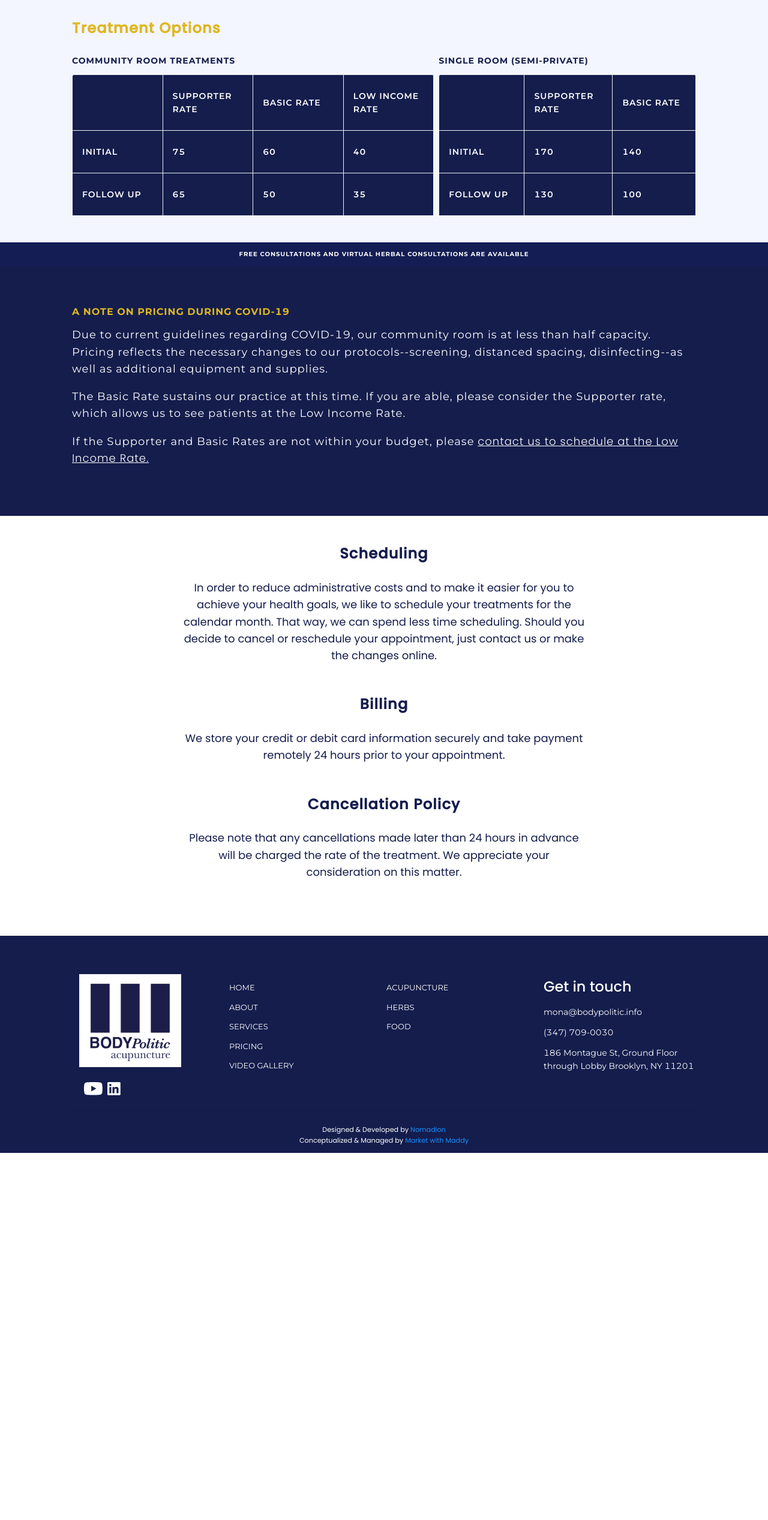
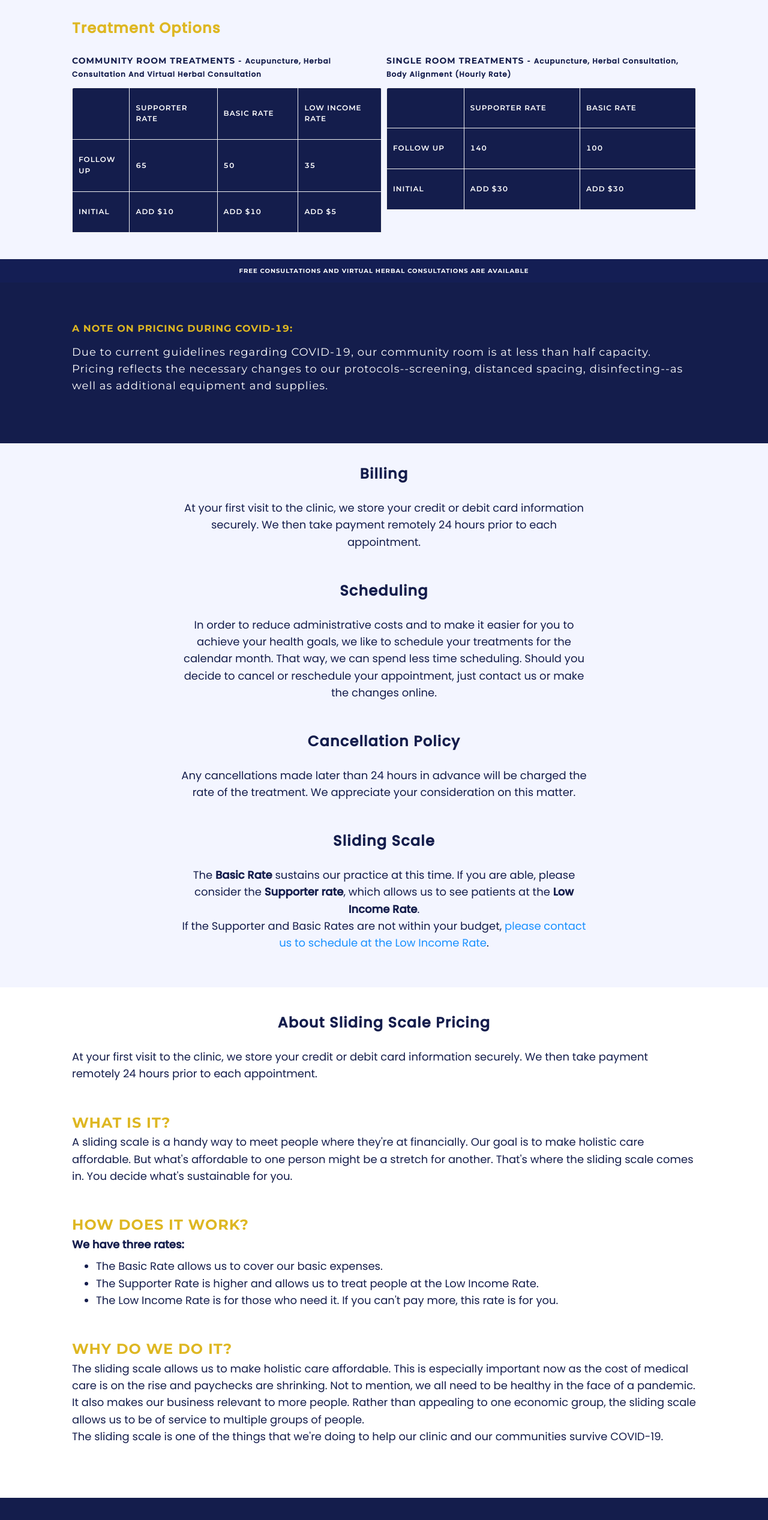
Before and after one commit to Takhine/bodypolitic, a React (Create React App) app: page /pricing in a window 1280 px wide. Shown: the part 212-2746 px from the top of the page at 60% size. Before the commit the page ends 2134 px from the top, so only its background shows below. Built offline with nearby package versions, Linux system fonts and the light colour scheme.

Commit message:
Pricing Changes

```diff
--- a/src/layout/NavMenu.js
+++ b/src/layout/NavMenu.js
@@ -31,13 +31,6 @@ const NavMenu = ({ showCovid, hideCovid, showComm, hideComm }) => {
         </NavLink>
       </li>
       <li className="navItem">
-      <NavLink exact to="/pricing" activeClassName="selected">
-        <p onClick={() => handleClick()} className="nav-link">
-          Pricing
-        </p>
-      </NavLink>
-    </li>
-      <li className="navItem">
         <NavLink exact to="/videos" activeClassName="selected">
           <p className="nav-link">Videos</p>
         </NavLink>
@@ -56,6 +49,13 @@ const NavMenu = ({ showCovid, hideCovid, showComm, hideComm }) => {
           <p className="nav-link">Contact</p>
         </NavLink>
       </li> */}
+      <li className="navItem">
+      <NavLink exact to="/pricing" activeClassName="selected">
+        <p onClick={() => handleClick()} className="nav-link">
+          Pricing
+        </p>
+      </NavLink>
+    </li>
     </ul>
   );
 };
--- a/src/layout/Navbar.js
+++ b/src/layout/Navbar.js
@@ -154,12 +154,11 @@ const Navbar = (props) => {
               <p className="link">Services</p>
             </NavLink>
           </Menu.Item>
-          <Menu.Item key="/pricing" onClick={() => hideDrawer()}>
-          <NavLink exact to="/pricing" activeClassName="selected">
-            <p className="link">Pricing</p>
-          </NavLink>
-        </Menu.Item>
-          <Menu.Item key="/videos" activeClassName="selected" onClick={() => hideDrawer()}>
+          <Menu.Item
+            key="/videos"
+            activeClassName="selected"
+            onClick={() => hideDrawer()}
+          >
             <NavLink exact to="/videos">
               <p className="link">Videos</p>
             </NavLink>
@@ -173,6 +172,11 @@ const Navbar = (props) => {
           >
             <a className="link">Community</a>
           </Menu.Item>*/}
+          <Menu.Item key="/pricing" onClick={() => hideDrawer()}>
+            <NavLink exact to="/pricing" activeClassName="selected">
+              <p className="link">Pricing</p>
+            </NavLink>
+          </Menu.Item>
           <Menu.Item
             key="/Consultation"
             onClick={() => {
--- a/src/modals/CommunityModal.js
+++ b/src/modals/CommunityModal.js
@@ -21,7 +21,7 @@ export default function CommunityModal({ visible, hideComm }) {
         </h2>
         <h3 className="section-header">Community Acupuncture</h3>
         <p className="section-description">
-          6-12 people receive treatment in the same room. If you like the idea
+          3-4 people receive treatment in the same room. If you like the idea
           of relaxing with others, this is for you. And since acupuncture
           affects our qi, or energy, in addition to the physical body, many
           believe that the energy cultivated in group acupuncture settings can
--- /dev/null
+++ b/src/pages/Pricing/About.js
@@ -0,0 +1,55 @@
+import React from "react";
+
+export default function About() {
+  return (
+    <div className="about-pricing">
+      <h2 className="about-subheader" style={{ textAlign: "center" }}>
+        About Sliding Scale Pricing
+      </h2>{" "}
+      <p className="description">
+        At your first visit to the clinic, we store your credit or debit card
+        information securely. We then take payment remotely 24 hours prior to
+        each appointment.
+      </p>
+      <h2 className="about-heading">What is it?</h2>
+      <p className="description">
+        A sliding scale is a handy way to meet people where they're at
+        financially. Our goal is to make holistic care affordable. But what's
+        affordable to one person might be a stretch for another. That's where
+        the sliding scale comes in. You decide what's sustainable for you.
+      </p>
+      <h2 className="about-heading">How Does it Work?</h2>
+      <p className="description"
+      style={{
+        marginBottom: '8px',
+        fontWeight: '600'
+      }}
+      >We have three rates:</p>
+      <ul className="description">
+        <li>The Basic Rate allows us to cover our basic expenses.</li>
+        <li>
+          The Supporter Rate is higher and allows us to treat people at the Low
+          Income Rate.
+        </li>
+        <li>
+          The Low Income Rate is for those who need it. If you can't pay more,
+          this rate is for you.
+        </li>
+      </ul>
+      <h2 className="about-heading">Why Do We Do It?</h2>
+      <p className="description">
+        The sliding scale allows us to make holistic care affordable. This is
+        especially important now as the cost of medical care is on the rise and
+        paychecks are shrinking. Not to mention, we all need to be healthy in
+        the face of a pandemic.
+        <br />
+        It also makes our business relevant to more people. Rather than
+        appealing to one economic group, the sliding scale allows us to be of
+        service to multiple groups of people.
+        <br />
+        The sliding scale is one of the things that we're doing to help our
+        clinic and our communities survive COVID-19.
+      </p>
+    </div>
+  );
+}
--- a/src/pages/Pricing/Banner.js
+++ b/src/pages/Pricing/Banner.js
@@ -5,25 +5,25 @@ import { Row, Col, Table } from "antd";
 const communityColumn = [
   {
     title: "",
-    width: 150,
+    width: 100,
     dataIndex: "title",
     key: "title",
   },
   {
     title: "Supporter Rate",
-    width: 150,
+    width: 160,
     dataIndex: "supporter",
     key: "supporter",
   },
   {
     title: "Basic Rate",
-    width: 150,
+    width: 160,
     dataIndex: "basic_rate",
     key: "basic_rate",
   },
   {
     title: "Low Income Rate",
-    width: 150,
+    width: 160,
     dataIndex: "low_income",
     key: "low_income",
   },
@@ -32,24 +32,24 @@ const communityColumn = [
 const communityData = [
   {
     key: 1,
-    title: "Initial",
-    supporter: "75",
-    basic_rate: "60",
-    low_income: "40",
-  },
-  {
-    key: 2,
     title: "Follow up",
     supporter: "65",
     basic_rate: "50",
     low_income: "35",
+  },
+  {
+    key: 2,
+    title: "Initial",
+    supporter: "Add $10",
+    basic_rate: "Add $10",
+    low_income: "Add $5",
   },
 ];
 
 const singleTable = [
   {
     title: "",
-    width: 150,
+    width: 100,
     dataIndex: "title",
     key: "title",
   },
@@ -70,15 +70,15 @@ const singleTable = [
 const singleData = [
   {
     key: 1,
-    title: "Initial",
-    supporter: "170",
-    basic_rate: "140",
+    title: "Follow up",
+    supporter: "140",
+    basic_rate: "100",
   },
   {
     key: 2,
-    title: "Follow up",
-    supporter: "130",
-    basic_rate: "100",
+    title: "Initial",
+    supporter: "Add $30",
+    basic_rate: "Add $30",
   },
 ];
 export default function () {
@@ -90,8 +90,8 @@ export default function () {
       <div className="tables-container section-heading">
         <h2 className="table-header">Treatment Options</h2>
         <Row gutter={8}>
-          <Col xs={24} md={12} lg={14}>
-            <h2 className="table-subheader">Community Room Treatments</h2>
+          <Col xs={24} md={12} lg={12}>
+            <h2 className="table-subheader">Community Room Treatments - <span>Acupuncture, Herbal Consultation and Virtual Herbal Consultation</span></h2>
             <Table
               columns={communityColumn}
               dataSource={communityData}
@@ -102,8 +102,8 @@ export default function () {
               className="table"
             />
           </Col>
-          <Col xs={24} md={12} lg={10}>
-            <h2 className="table-subheader">Single Room (semi-private)</h2>
+          <Col xs={24} md={12} lg={12}>
+            <h2 className="table-subheader">Single Room Treatments - <span>Acupuncture, Herbal Consultation, Body Alignment (hourly rate)</span></h2>
 
             <Table
               columns={singleTable}
--- a/src/pages/Pricing/CovidNote.js
+++ b/src/pages/Pricing/CovidNote.js
@@ -3,28 +3,13 @@ import React from "react";
 export default function CovidNote() {
   return (
     <div className="covid-note">
-      <h2 className="heading">A note on pricing during covid-19</h2>
+      <h2 className="heading">A note on pricing during COVID-19:</h2>
       <p className="description">
         Due to current guidelines regarding COVID-19, our community room is at
         less than half capacity. Pricing reflects the necessary changes to our
         protocols--screening, distanced spacing, disinfecting--as well as
         additional equipment and supplies.
       </p>
-      <p className="description">
-        The Basic Rate sustains our practice at this time. If you are able,
-        please consider the Supporter rate, which allows us to see patients at
-        the Low Income Rate.{" "}
-      </p>
-      <p className="description">
-        If the Supporter and Basic Rates are not within your budget, please {" "}
-        <a
-          href="https://bodypolitic.janeapp.com/"
-          target="_blank"
-          rel="noopener noreferrer"
-        >
-          contact us to schedule at the Low Income Rate.
-        </a>
-      </p>
     </div>
   );
 }
--- a/src/pages/Pricing/Details.js
+++ b/src/pages/Pricing/Details.js
@@ -3,24 +3,41 @@ import React from "react";
 export default function Details() {
   return (
     <div className="details">
+      <h2 className="detail-heading">Billing</h2>
+      <p className="detail-subheading">
+        At your first visit to the clinic, we store your credit or debit card
+        information securely. We then take payment remotely 24 hours prior to
+        each appointment.
+      </p>
       <h2 className="detail-heading">Scheduling</h2>
       <p className="detail-subheading">
         In order to reduce administrative costs and to make it easier for you to
         achieve your health goals, we like to schedule your treatments for the
         calendar month. That way, we can spend less time scheduling. Should you
         decide to cancel or reschedule your appointment, just contact us or make
-        the changes online.{" "}
-      </p>
-      <h2 className="detail-heading">Billing</h2>
-      <p className="detail-subheading">
-        We store your credit or debit card information securely and take payment
-        remotely 24 hours prior to your appointment.
+        the changes online.
       </p>
       <h2 className="detail-heading">Cancellation Policy</h2>
       <p className="detail-subheading">
-        Please note that any cancellations made later than 24 hours in advance
-        will be charged the rate of the treatment. We appreciate your
-        consideration on this matter.
+        Any cancellations made later than 24 hours in advance will be charged
+        the rate of the treatment. We appreciate your consideration on this
+        matter.
+      </p>
+      <h2 className="detail-heading">Sliding Scale</h2>
+      <p className="detail-subheading">
+        The <b>Basic Rate</b> sustains our practice at this time. If you are
+        able, please consider the <b>Supporter rate</b>, which allows us to see
+        patients at the <b>Low Income Rate</b>.
+        <br />
+        If the Supporter and Basic Rates are not within your budget,{" "}
+        <a
+          href="https://bodypolitic.janeapp.com/"
+          target="_blank"
+          rel="noopener noreferrer"
+        >
+          please contact us to schedule at the Low Income Rate
+        </a>
+        .
       </p>
     </div>
   );
--- a/src/pages/Pricing/index.js
+++ b/src/pages/Pricing/index.js
@@ -2,6 +2,8 @@ import React from "react";
 import Banner from "./Banner";
 import CovidNote from "./CovidNote";
 import Details from "./Details";
+import About from "./About";
+
 
 const Pricing = () => {
   return (
@@ -14,6 +16,7 @@ const Pricing = () => {
       </div>
       <CovidNote />
       <Details />
+      <About />
     </div>
   );
 };
--- a/src/static/styles/main.scss
+++ b/src/static/styles/main.scss
@@ -38,3 +38,4 @@
 @import "./pages/pricing/banner";
 @import "./pages/pricing/covid";
 @import "./pages/pricing/details";
+@import "./pages/pricing/about";
--- /dev/null
+++ b/src/static/styles/pages/pricing/_about.scss
@@ -0,0 +1,23 @@
+.about-pricing{
+    @include sub-section-container;
+    padding-top: 40px;
+    padding-bottom: 40px;
+    .about-subheader{
+        text-align: center;
+        color: $dark-blue;
+        @extend .section-subheader;
+        @include xl{
+            font-size: 24px;
+            margin-bottom: 24px;
+        }
+    }
+    .about-heading{
+        @extend .section-header;
+        font-size: 24px;
+    }
+    .description{
+        color: #141D4C;
+        margin-bottom: 48px;
+        font-size: 18px;
+    }
+}
--- a/src/static/styles/pages/pricing/_banner.scss
+++ b/src/static/styles/pages/pricing/_banner.scss
@@ -30,6 +30,10 @@
             color: $dark-blue;
             margin-bottom: 12px;
             font-size: 14px;
+            span{
+                font-size: 12px;
+                text-transform: capitalize;
+            }
         }
         .table{
             .ant-table-thead, .ant-table-tbody{
@@ -40,7 +44,8 @@
                     font-weight: 600;
                     letter-spacing: 1px;
                     font-family: $heading-font;
-                    padding: 24px 16px;
+                    padding: 24px 10px;
+                    font-size: 12px;
                 }
             }
             .ant-table-tbody{
--- a/src/static/styles/pages/pricing/_details.scss
+++ b/src/static/styles/pages/pricing/_details.scss
@@ -1,7 +1,8 @@
 #pricing{
     .details{
         @include sub-section-container;
-        margin: 32px 0;
+        padding-top: 32px;
+        background-color: $fade-blue;
         .detail-heading{
             text-align: center;
             color: $dark-blue;
```
